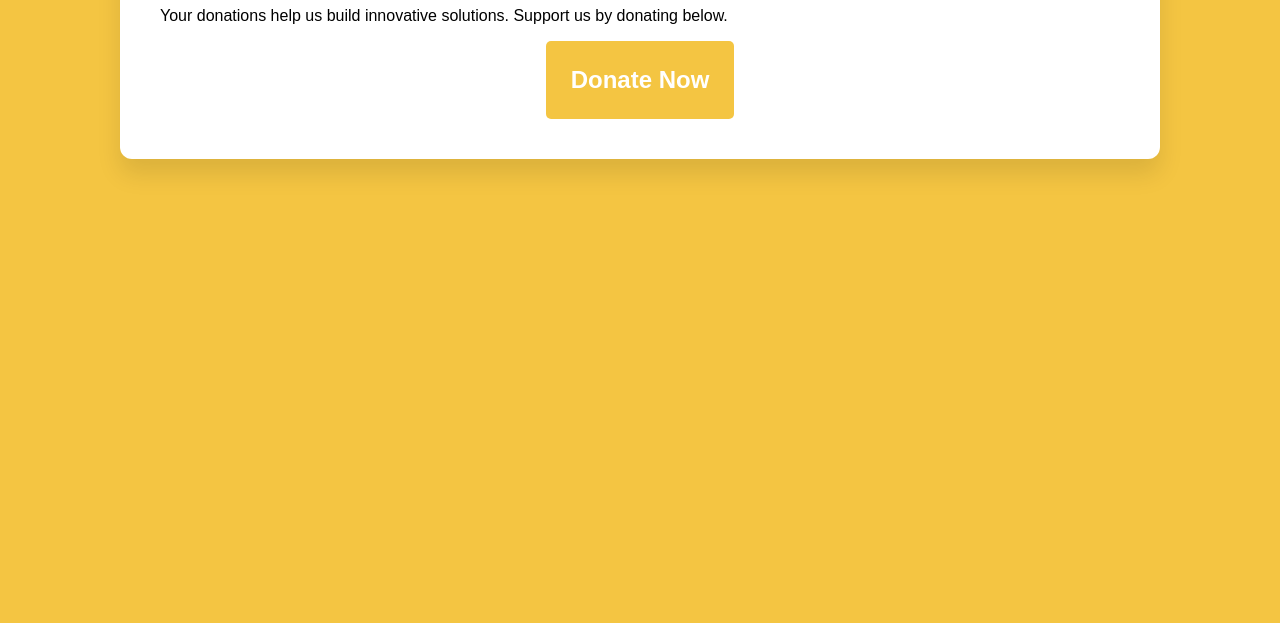
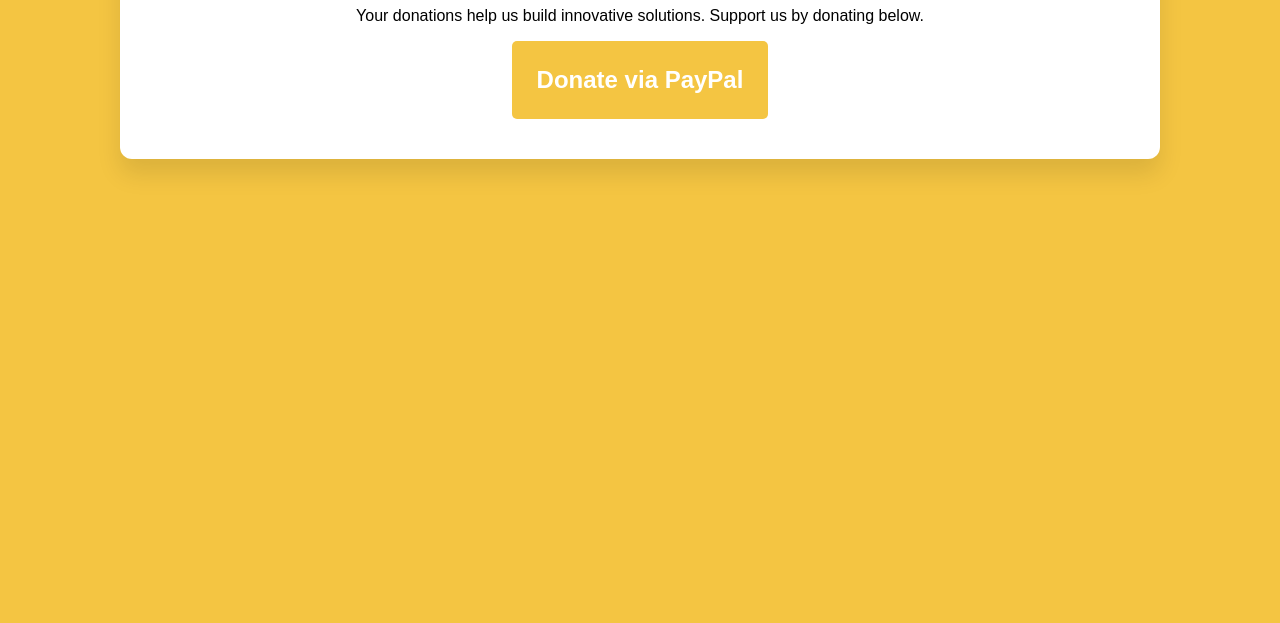
Before and after one commit to Griffin71/linetechh, a plain HTML site: page donation.html in a window 1280 px wide. Shown: the part 177-800 px from the top of the page. Drawn offline with Linux system fonts and the light colour scheme.

Commit message:
donation.html

```diff
--- a/donation.html
+++ b/donation.html
@@ -17,9 +17,11 @@
         </nav>
 <body>
     <div class="container">
+ <center>
         <h1>Support Line Tech</h1>
         <p>Your donations help us build innovative solutions. Support us by donating below.</p>
-        <center><a href="PayPal.Me/linetechh" class="donate-btn">Donate Now</a></center>
+        <a href="https://PayPal.Me/linetechh" target="_blank" rel="noopener noreferrer" class="donate-btn">Donate via PayPal</a>
+</center>
     </div>
 </body>
 </html>
```
